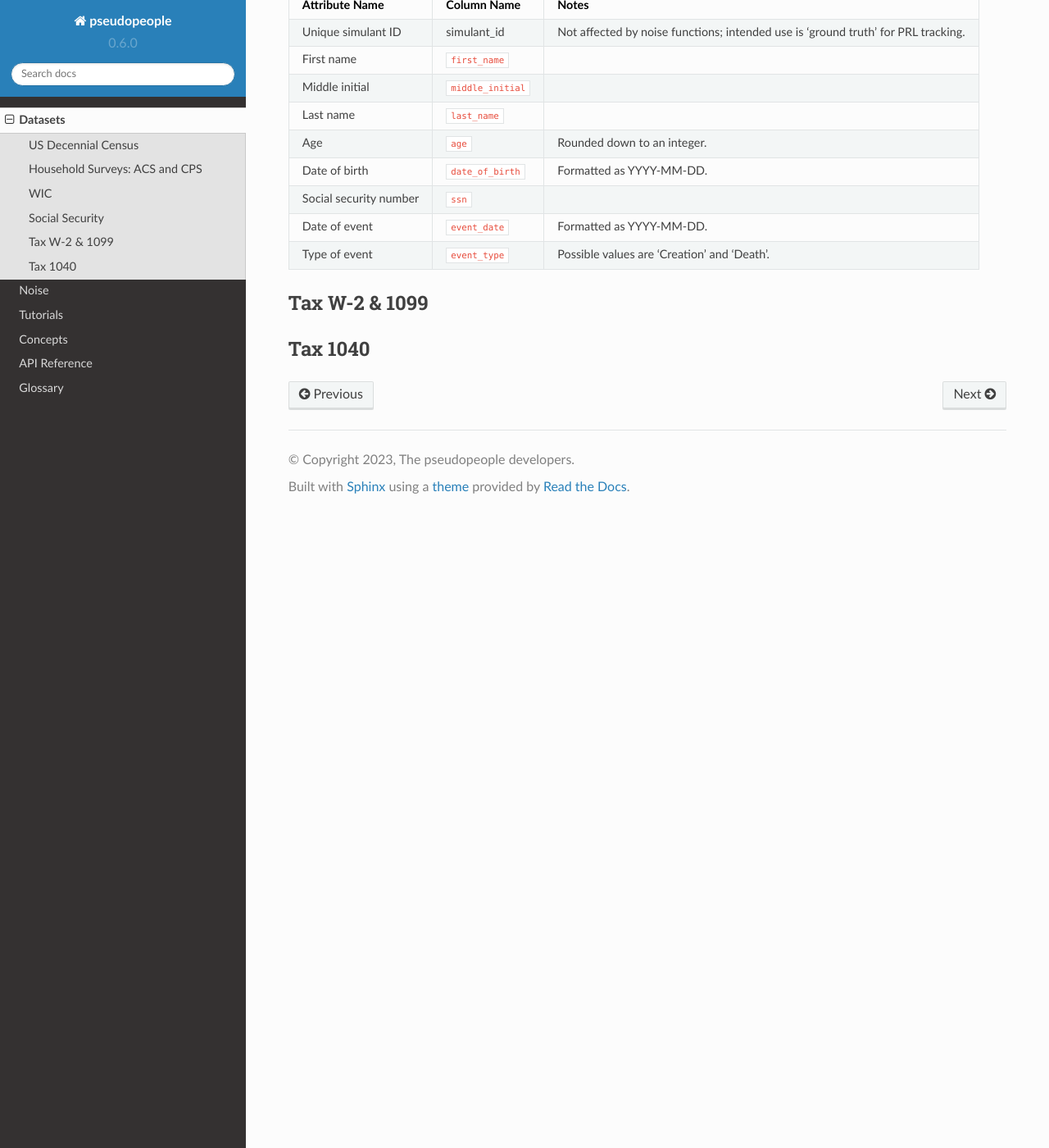
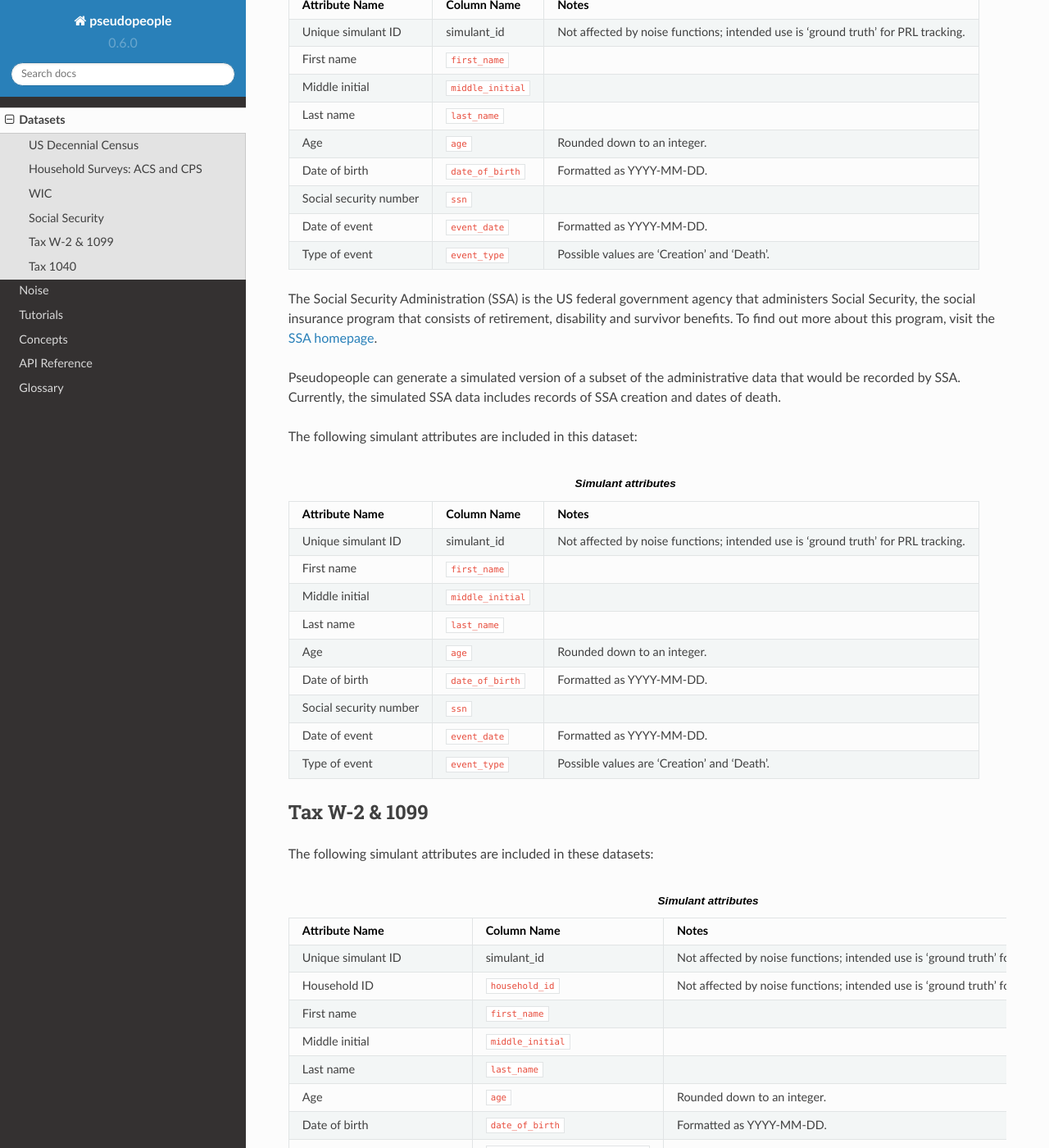
Before and after one commit to ihmeuw/pseudopeople, a Sphinx documentation site: the page built from docs/source/datasets/index.rst, in a window 1280 px wide and 1400 px high, scrolled down 4091 px. Shown: the whole window at 82% size. Built offline with Sphinx 7.4.7 and the Read the Docs theme 2.0.0, drawn with Linux system fonts in a browser that asks for light colours; some of the changed text lies outside the part shown.

Commit message:
Add pseudopeople logo to documentation homepage (#104)
* adding w2 dataset description

* tax form documentation

* adding psp logo

* add psp logo to docs homepage

---------

Co-authored-by: Alix Pletcher <pletale@ihme.washington.edu>

```diff
--- a/docs/source/datasets/index.rst
+++ b/docs/source/datasets/index.rst
@@ -71,7 +71,7 @@
    * - Physical address street name
      - :code:`street_name`
      -
-   * - Physical address unit
+   * - Physical address unit number
      - :code:`unit_number`
      -
    * - Physical address city
@@ -111,7 +111,7 @@
 work activity and income, veteran status, school enrollment, contingent employment, worker displacement, job tenure, and more. To find out more
 about CPS, please visit the `CPS homepage <https://www.census.gov/programs-surveys/cps.html>`_.
 
-The following simulant attributes are included in this dataset:
+The following simulant attributes are included in these datasets:
 
 .. list-table:: **Simulant attributes**
    :header-rows: 1
@@ -146,7 +146,7 @@
    * - Physical address street name
      - :code:`street_name`
      -
-   * - Physical address unit
+   * - Physical address unit number
      - :code:`unit_number`
      -
    * - Physical address city
@@ -212,7 +212,7 @@
    * - Physical address street name
      - :code:`street_name`
      -
-   * - Physical address unit
+   * - Physical address unit number
      - :code:`unit_number`
      -
    * - Physical address city
@@ -236,6 +236,47 @@
 
 Social Security
 ---------------
+The Social Security Administration (SSA) is the US federal government agency that administers Social Security, the social insurance program
+that consists of retirement, disability and survivor benefits. To find out more about this program, visit the `SSA homepage <https://www.ssa.gov/about-ssa>`_.
+
+Pseudopeople can generate a simulated version of a subset of the administrative data that would be recorded by SSA. Currently, the simulated
+SSA data includes records of SSA creation and dates of death.
+
+The following simulant attributes are included in this dataset:
+
+.. list-table:: **Simulant attributes**
+   :header-rows: 1
+
+   * - Attribute Name
+     - Column Name
+     - Notes
+   * - Unique simulant ID
+     - simulant_id
+     - Not affected by noise functions; intended use is 'ground truth' for PRL tracking.
+   * - First name
+     - :code:`first_name`
+     -
+   * - Middle initial
+     - :code:`middle_initial`
+     -
+   * - Last name
+     - :code:`last_name`
+     -
+   * - Age
+     - :code:`age`
+     - Rounded down to an integer.
+   * - Date of birth
+     - :code:`date_of_birth`
+     - Formatted as YYYY-MM-DD.
+   * - Social security number
+     - :code:`ssn`
+     -
+   * - Date of event
+     - :code:`event_date`
+     - Formatted as YYYY-MM-DD.
+   * - Type of event
+     - :code:`event_type`
+     - Possible values are 'Creation' and 'Death'.
 
 The Social Security Administration (SSA) is the US federal government agency that administers Social Security, the social insurance program
 that consists of retirement, disability and survivor benefits. To find out more about this program, visit the `SSA homepage <https://www.ssa.gov/about-ssa>`_.
@@ -283,6 +324,86 @@
 Tax W-2 & 1099
 --------------
 
+The following simulant attributes are included in these datasets:
+
+.. list-table:: **Simulant attributes**
+   :header-rows: 1
+
+   * - Attribute Name
+     - Column Name
+     - Notes
+   * - Unique simulant ID
+     - simulant_id
+     - Not affected by noise functions; intended use is 'ground truth' for testing and validation.
+   * - Household ID
+     - :code:`household_id`
+     - Not affected by noise functions; intended use is 'ground truth' for testing and validation.
+   * - First name
+     - :code:`first_name`
+     -
+   * - Middle initial
+     - :code:`middle_initial`
+     -
+   * - Last name
+     - :code:`last_name`
+     -
+   * - Age
+     - :code:`age`
+     - Rounded down to an integer.
+   * - Date of birth
+     - :code:`date_of_birth`
+     - Formatted as YYYY-MM-DD.
+   * - Mailing address street number
+     - :code:`mailing_address_street_number`
+     -
+   * - Mailing address street name
+     - :code:`mailing_address_street_name`
+     -
+   * - Mailing address unit number
+     - :code:`mailing_address_unit_number`
+     -
+   * - Mailing address city
+     - :code:`mailing_address_city`
+     -
+   * - Mailing address state
+     - :code:`mailing_address_state`
+     -
+   * - Mailing address ZIP code
+     - :code:`mailing_address_zipcode`
+     -
+   * - Social security number
+     - :code:`ssn`
+     -
+   * - Income
+     - :code:`income`
+     -
+   * - Employer ID
+     - :code:`employer_id`
+     -
+   * - Employer Name
+     - :code:`employer_name`
+     -
+   * - Employer street number
+     - :code:`employer_street_number`
+     -
+   * - Employer street name
+     - :code:`employer_street_name`
+     -
+   * - Employer unit number
+     - :code:`employer_unit_number`
+     -
+   * - Employer city
+     - :code:`employer_city`
+     -
+   * - Employer state
+     - :code:`employer_state`
+     -
+   * - Employer ZIP code
+     - :code:`employer_zipcode`
+     -
+   * - Type of tax form
+     - :code:`tax_form`
+     - Possible values are 'W2' or '1099'.
 
 Tax 1040
 --------
--- a/docs/source/index.rst
+++ b/docs/source/index.rst
@@ -1,6 +1,10 @@
 ============
 Pseudopeople
 ============
+
+
+.. image:: ../Pseudopeople-logo_FINAL_2023.04.11_psdppl-logo_blue-ombre.png
+
 
 Pseudopeople is a Python package that generates realistic simulated data about a
 fictional United States population, for use in testing record linkage (entity resolution)
```
Also changed, not shown: docs/Pseudopeople-logo_FINAL_2023.04.11_psdppl-logo_blue-ombre.png (added).
